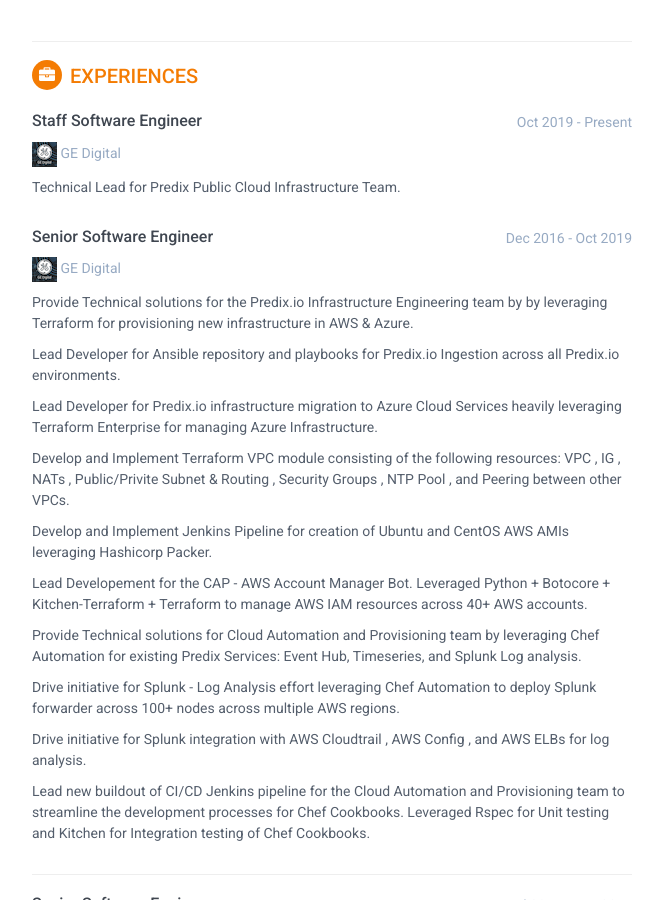
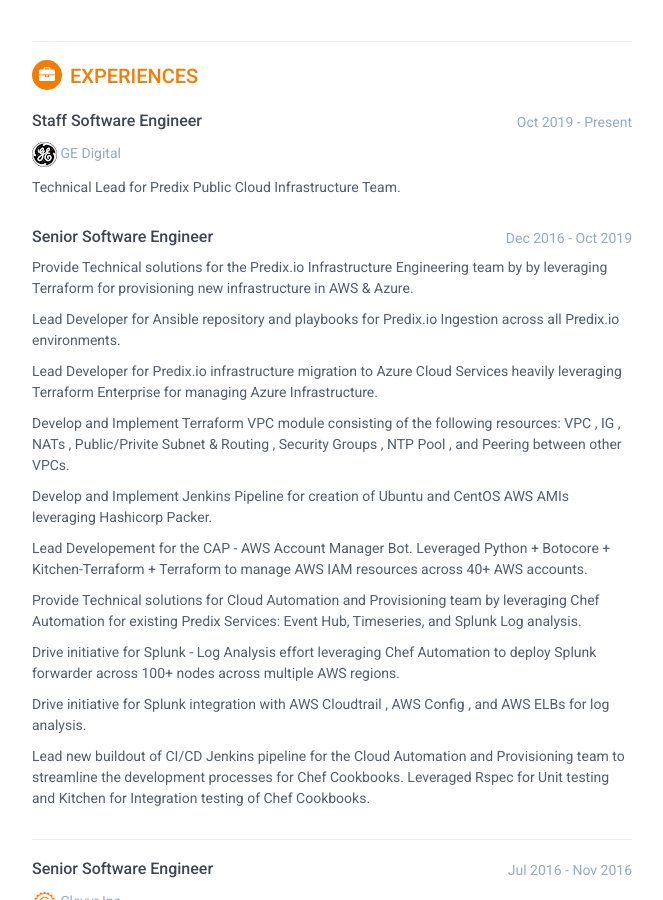
Before and after one commit to ivanfan12345/cv, a Jekyll site: the page built from index.html, in a window 1280 px wide and 900 px high, scrolled down 322 px. Shown: the whole window, without its empty margins (188-851 px from the left). Built offline with Jekyll 4.4.1, drawn with Linux system fonts in a browser that asks for light colours.

Commit message:
update company and image for le GE

```diff
--- a/_includes/experience.html
+++ b/_includes/experience.html
@@ -6,7 +6,7 @@
                             <h3 class="job-title">Staff Software Engineer</h3>
                             <div class="time">Oct 2019 - Present</div>
                         </div><!--//upper-row-->
-                        <div class="company"><img src="assets/images/Tiny_GE.png" alt="GE Image"> GE Digital </div>
+                        <div class="company"><img src="assets/images/Tiny_Black_GE.png" alt="GE Image"> GE Digital </div>
                     </div><!--//meta-->
                     <div class="details">
                         <p>Technical Lead for Predix Public Cloud Infrastructure Team.</p>
@@ -18,7 +18,6 @@
                             <h3 class="job-title">Senior Software Engineer</h3>
                             <div class="time">Dec 2016 - Oct 2019</div>
                         </div><!--//upper-row-->
-                        <div class="company"><img src="assets/images/Tiny_GE.png" alt="GE Image"> GE Digital </div>
                     </div><!--//meta-->
                     <div class="details">
                         <p>Provide Technical solutions for the Predix.io Infrastructure Engineering team by by leveraging Terraform for provisioning new infrastructure in AWS & Azure.</p>
```
Also changed, not shown: assets/images/Tiny_Black_GE.png (added).
